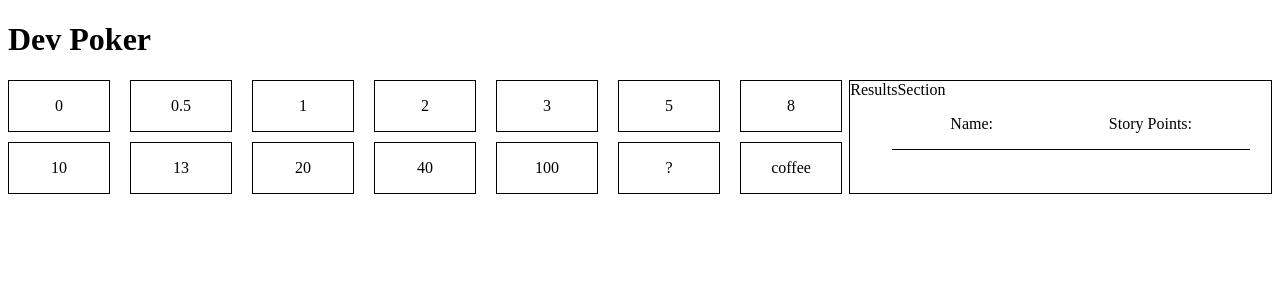
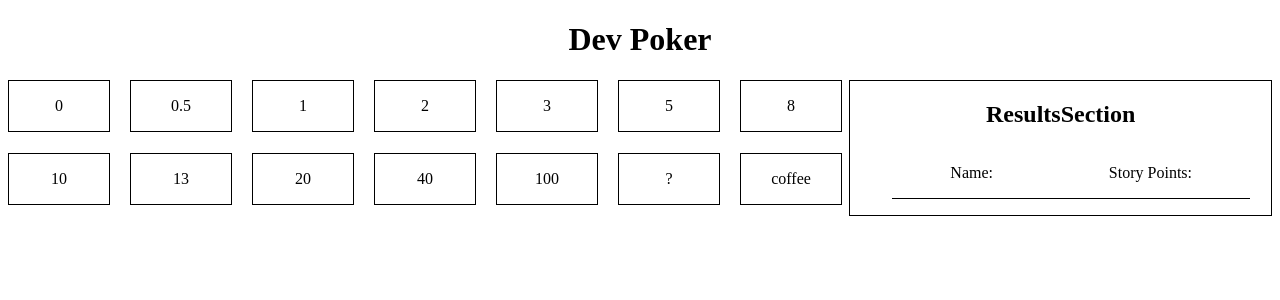
Before and after one commit to NielsLouwes/scrum-poker-app, a Next.js app: page / in a window 1280 px wide. Shown: the top 300 px of the page. Built offline with nearby package versions, Linux system fonts and the light colour scheme.

Commit message:
Added headings

```diff
--- a/components/ResultsSection/ResultsSection.styled.tsx
+++ b/components/ResultsSection/ResultsSection.styled.tsx
@@ -1,4 +1,8 @@
 import styled from "styled-components";
+
+const Heading = styled.h2`
+text-align: center;
+`
 
 const ScoreContainer = styled.div`
   width: 80%;
@@ -14,4 +18,5 @@ padding-right: 55px;
 export const ResultsSectionStyled = {
   ScoreContainer,
   Text,
+  Heading,
 };
--- a/components/ResultsSection/ResultsSection.tsx
+++ b/components/ResultsSection/ResultsSection.tsx
@@ -14,7 +14,7 @@ interface ResultsSectionProps {
 export const ResultsSection: React.FC<ResultsSectionProps> = ({ result }) => {
   return (
     <>
-      <div>ResultsSection</div>
+      <ResultsSectionStyled.Heading>ResultsSection</ResultsSectionStyled.Heading>
       <UserContainer>
         <p>Name: </p>
         <p>Story Points: </p>
--- a/pages/index.styled.tsx
+++ b/pages/index.styled.tsx
@@ -41,3 +41,7 @@ export const UserContainer = styled.div`
   justify-content: space-around;
   align-items: center;
 `
+
+export const MainHeader = styled.h1`
+  text-align: center;
+`
--- a/pages/index.tsx
+++ b/pages/index.tsx
@@ -2,7 +2,7 @@ import { Inter } from "@next/font/google";
 import styled from "styled-components";
 import { useState } from "react";
 import { indexUtil } from "./utils/index.util";
-import { Card, Container, OuterWrapper, Wrapper } from "./index.styled";
+import { Card, Container, OuterWrapper, Wrapper , MainHeader} from "./index.styled";
 import { ResultsSection } from "@/components/ResultsSection/ResultsSection";
 
 export default function Home() {
@@ -15,7 +15,7 @@ export default function Home() {
 
   return (
     <>
-      <h1>Dev Poker</h1>
+      <MainHeader>Dev Poker</MainHeader>
       <OuterWrapper>
         <Wrapper>
           {indexUtil?.Cards.map((item) => (
```
